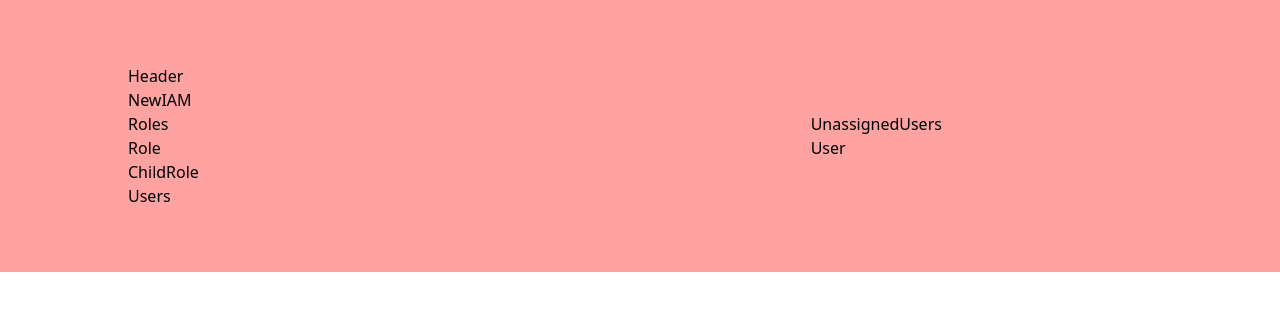
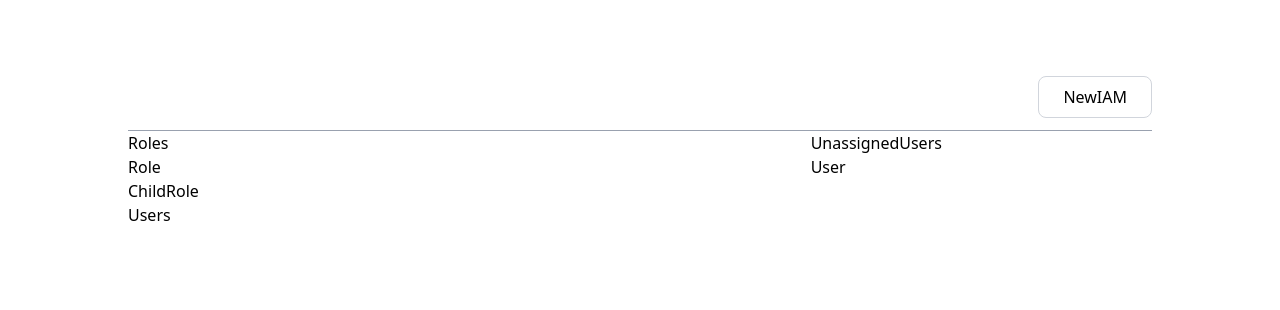
Before and after one commit to Yannan23/IAM-system, a React (Vite) app: page / in a window 1280 px wide. Shown: the top 310 px of the page. Built offline with nearby package versions, Linux system fonts and the light colour scheme.

Commit message:
new button

```diff
--- a/src/App.jsx
+++ b/src/App.jsx
@@ -4,7 +4,7 @@ import Roles from "./components/Roles"
 import UnassignedUsers from "./components/UnassignedUsers"
 
 const App = () => (
-    <div className="bg-red-300 max-w-[1280px] mx-auto py-16 px-32">
+    <div className="max-w-[1280px] mx-auto py-16 px-32">
         <Header />
         <div className="flex">
             <div className="basis-2/3">
--- a/src/components/Header/Header.jsx
+++ b/src/components/Header/Header.jsx
@@ -2,8 +2,7 @@ import NewIAM from "./components/NewIAM";
 
 const Header = () => (
     <div>
-        <div>Header</div>
-        <div>
+        <div className="border-b-1 border-gray-400 py-3">
             <NewIAM />
         </div>
     </div>
--- a/src/components/Header/components/NewIAM/NewIAM.jsx
+++ b/src/components/Header/components/NewIAM/NewIAM.jsx
@@ -1,2 +1,13 @@
-const NewIAM = () => <div>NewIAM</div>
+const NewIAM = () => {
+    return (
+        <button
+            className="
+                ml-auto block px-6 py-2 border-1 border-gray-300 rounded-lg  cursor-pointer
+                hover:scale-110  hover:bg-gray-100
+                transition duration-300 ease-in-out
+            ">
+            NewIAM
+        </button>
+    )
+}
 export default NewIAM;
```
